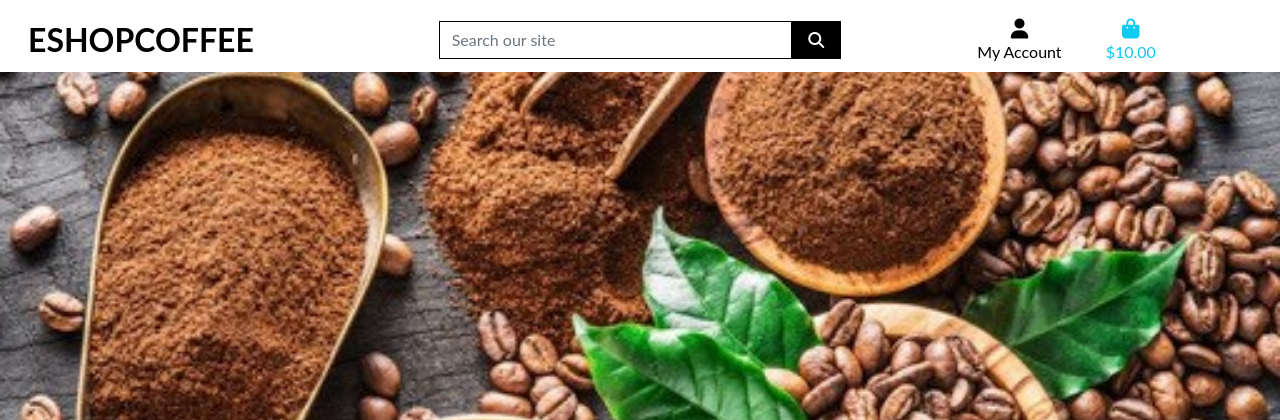
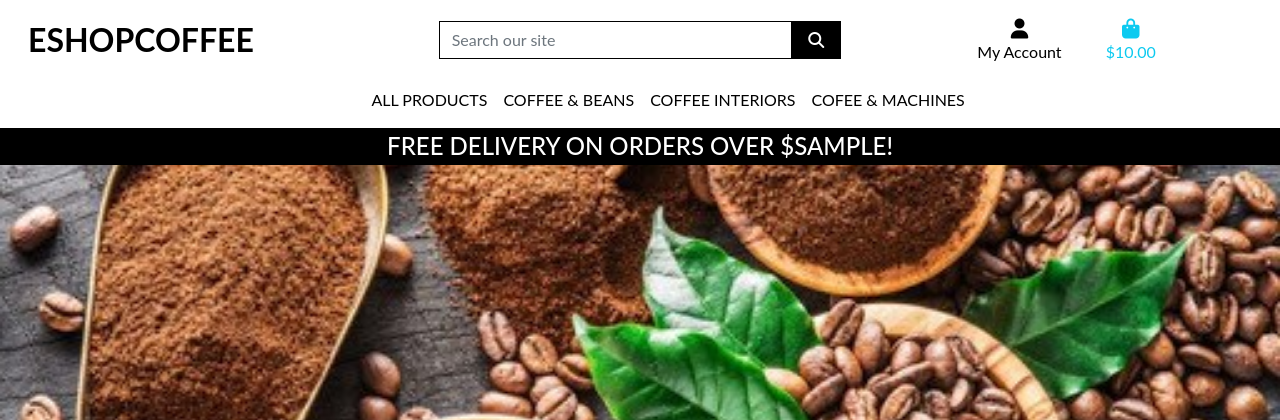
Before and after one commit to mirofrankovic/eshop-project04, a Django app: template templates/base.html in a window 1280 px wide. Shown: the top 420 px of the page. Run offline with Django 3.2, Linux system fonts and the light colour scheme; the template is opened without the code that fills it: most values are stand-ins (such as "Sample title", 1, 10 or a date in 2020); some libraries are stand-ins or nearby versions.

Commit message:
Add dropdown menu for my products

```diff
--- a/static/css/base.css
+++ b/static/css/base.css
@@ -56,6 +56,10 @@ body {
     border: 1px solid black !important;
 }
 
+.bg-black {
+    background: black !important;
+}
+
 /* -------------------------------- Media Queries */
 
 /* Slightly larger container on xl screens */
--- a/templates/base.html
+++ b/templates/base.html
@@ -98,8 +98,23 @@
           </ul>
 
         </div>
+        <div class="col-12 col-lg-4 my-auto py-1 py-lg-0"></div>
 
       </div>
+      <div class="row bg-white">
+        <nav class="navbar navbar-expand-lg navbar-light w-100">
+            <button class="navbar-toggler" type="button" data-bs-toggle="collapse" data-bs-target="#main-nav" aria-controls="main-nav" aria-expanded="false" aria-label="Toggle navigation">
+                <span class="navbar-toggler-icon"></span>
+            </button>
+            {% include 'includes/mobile-top-header.html' %}
+            {% include 'includes/main-nav.html' %}
+        </nav>
+    </div>
+    <div id="delivery-banner" class="row text-center">
+        <div class="col bg-black text-white">
+            <h4 class="logo-font my-1">Free delivery on orders over ${{ free_delivery_threshold }}!</h4>
+        </div>
+    </div>
 
     </header>
 
--- /dev/null
+++ b/templates/includes/main-nav.html
@@ -0,0 +1,51 @@
+<div class="collapse navbar-collapse" id="main-nav">
+    <ul class="navbar-nav w-auto mx-auto">
+        <li class="nav-item dropdown">
+            <a class="logo-font font-weight-bold nav-link text-black mr-5" href="#" id="all-products-link" data-bs-toggle="dropdown" aria-haspopup="true" aria-expanded="false">
+                All Products
+            </a>
+            <div class="dropdown-menu border-0" aria-labelledby="all-products-link">
+                <a href="" class="dropdown-item">By Price</a>
+                <a href="" class="dropdown-item ">By Rating</a>
+                <a href="" class="dropdown-item ">By Category</a>
+                <a href="" class="dropdown-item">All Products</a>
+            </div>
+        </li>
+
+        <li class="nav-item dropdown">
+            <a class="logo-font font-weight-bold nav-link text-black mr-5" href="#" id="clothing-link" data-bs-toggle="dropdown" aria-haspopup="true" aria-expanded="false">
+                Coffee &amp; Beans
+            </a>
+            <div class="dropdown-menu border-0" aria-labelledby="clothing-link">
+                <a href="" class="dropdown-item">Blends</a>
+                <a href="" class="dropdown-item">Decaf</a>
+                <a href="" class="dropdown-item">Single Origin</a>
+                <a href="" class="dropdown-item">Speciality</a>
+            </div>
+        </li>
+
+        <li class="nav-item dropdown">
+            <a class="logo-font font-weight-bold nav-link text-black mr-5" href="#" id="homeware-link" data-bs-toggle="dropdown" aria-haspopup="true" aria-expanded="false">
+                Coffee Interiors
+            </a>
+            <div class="dropdown-menu border-0" aria-labelledby="homeware-link">
+                <a href="" class="dropdown-item">Tables</a>
+                <a href="" class="dropdown-item">Seating</a>
+                <a href="" class="dropdown-item">Lighting</a>
+                <a href="" class="dropdown-item">Mugs</a>
+            </div>
+        </li>
+
+        <li class="nav-item dropdown">
+            <a class="logo-font font-weight-bold nav-link text-black" href="#" id="specials-link" data-bs-toggle="dropdown" aria-haspopup="true" aria-expanded="false">
+                Cofee &amp; Machines
+            </a>
+            <div class="dropdown-menu border-0" aria-labelledby="specials-link">
+                <a href="" class="dropdown-item">New Arrivals</a>
+                <a href="" class="dropdown-item">Deals</a>
+                <a href="" class="dropdown-item">Clearance</a>
+                <a href="" class="dropdown-item">All Specials</a>
+            </div>
+        </li>
+    </ul>
+</div>
--- /dev/null
+++ b/templates/includes/mobile-top-header.html
@@ -0,0 +1,58 @@
+<ul>
+    <li class="list-inline-item">
+      <a class="text-black nav-link d-block d-lg-none" href="#" id="mobile-search" data-bs-toggle="dropdown" aria-haspopup="true" aria-expanded="false">
+          <div class="text-center">
+              <div><i class="fas fa-search fa-lg"></i></div>
+              <p class="my-0">Search</p>
+          </div>
+      </a>
+      <div class="dropdown-menu border-0 w-100 p-3 rounded-0 my-0" aria-labelledby="mobile-search">
+          <form class="form" method="GET" action="">
+              <div class="input-group w-100">
+                  <input class="form-control border border-black rounded-0" type="text" name="q" placeholder="Search our site">
+                  <div class="input-group-append">
+                      <button class="form-control form-control btn btn-black border border-black rounded-0" type="submit">
+                          <span class="icon">
+                              <i class="fas fa-search"></i>
+                          </span>
+                      </button>
+                  </div>
+              </div>
+          </form>
+      </div>
+  </li>
+  <li class="list-inline-item dropdown">
+      <a class="text-black nav-link d-block d-lg-none" href="#" id="user-options" data-bs-toggle="dropdown" aria-haspopup="true" aria-expanded="false">
+          <div class="text-center">
+              <div><i class="fas fa-user fa-lg"></i></div>
+              <p class="my-0">My Account</p>
+          </div>
+      </a>
+      <div class="dropdown-menu border-0" aria-labelledby="user-options">
+          {% if request.user.is_authenticated %}
+              {% if request.user.is_superuser %}
+                  <a href="{% url 'account_logout' %}" class="dropdown-item">Product Management</a>
+              {% endif %}
+              <a href="" class="dropdown-item">My Profile</a>
+              <a href="{% url 'account_logout' %}" class="dropdown-item">Logout</a>
+          {% else %}
+              <a href="{% url 'account_signup' %}" class="dropdown-item">Register</a>
+              <a href="{% url 'account_login' %}" class="dropdown-item">Login</a>
+          {% endif %}
+      </div>
+  </li>
+  <li class="list-inline-item">
+      <a class="{% if grand_total %}text-primary font-weight-bold{% else %}text-black{% endif %} nav-link d-block d-lg-none" href="">
+          <div class="text-center">
+              <div><i class="fas fa-shopping-bag fa-lg"></i></div>
+              <p class="my-0">
+                  {% if grand_total %}
+                      ${{ grand_total|floatformat:2 }}
+                  {% else %}
+                      $0.00
+                  {% endif %}
+              </p>
+          </div>
+      </a>
+    </li>
+  </ul>
```
